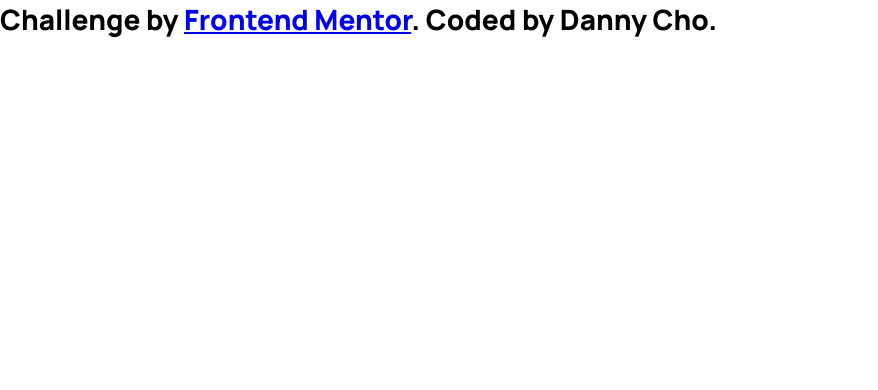
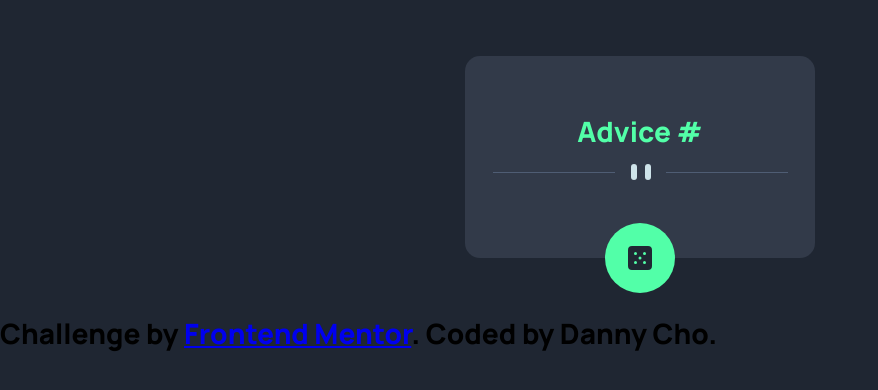
Before and after one commit to danheecho1/FEM_advice-generator-app, a plain HTML site: page index.html in a window 1280 px wide. Shown: the whole page, without its empty margins (0-878 px from the left). Drawn offline with Linux system fonts and the light colour scheme.

Commit message:
Overall HTML content and JS done; CSS WIP
Clicking the button will populate the advice # and content. Still need to correct styling and probably the placement of the button.

```diff
--- a/index.html
+++ b/index.html
@@ -11,8 +11,13 @@
 		<title>Frontend Mentor | Advice generator app</title>
 	</head>
 	<body class="viewport">
-        <main class="card">
-
+        <main class="viewport__card">
+            <h1 class="viewport__card__header">Advice #<span class="viewport__card__header__id"></span></h1>
+            <p class="viewport__card__advice"></p>
+            <img src="./images/pattern-divider-mobile.svg" alt="" class="viewport__card__divider">
+            <div class="viewport__card__button-div">
+                <img src="./images/icon-dice.svg" alt="" class="viewport__card__button" onclick="getAdvice()">
+            </div>
         </main>
 		<div class="attribution">
             Challenge by <a href="https://www.frontendmentor.io?ref=challenge" target="_blank" >Frontend Mentor</a>. Coded by Danny Cho.
--- a/script.js
+++ b/script.js
@@ -1,8 +1,11 @@
+const number = document.querySelector(".viewport__card__header__id")
+const quote = document.querySelector(".viewport__card__advice");
+
 function getAdvice() {
 	fetch("https://api.adviceslip.com/advice")
 		.then((response) => response.json())
 		.then((data) => {
-			const markup = document.getElementById("advice");
-			markup.innerHTML = data["slip"]["advice"];
+			number.innerHTML = data["slip"]["id"];
+			quote.innerHTML = '"' + data["slip"]["advice"] + '"';
 		});
 }
--- a/style.css
+++ b/style.css
@@ -13,3 +13,37 @@
 	font-family: 'Manrope', sans-serif;
 	font-size: 28px;
 }
+
+.viewport {
+	background-color: var(--clr-dark-blue);
+}
+
+.viewport__card {
+	margin: 2em auto;
+	padding: 2em 1em 0;
+	width: 350px;
+	background-color: var(--clr-dark-grayish-blue);
+	border-radius: 15px;
+	text-align: center;
+}
+
+.viewport__card__header {
+	color: var(--clr-green);
+}
+
+.viewport__card__advice {
+	color: var(--clr-cyan);
+}
+
+.viewport__card__button-div {
+	position: relative;
+	transform: translate(0, 50%);
+	background-color: var(--clr-green);
+	border-radius: 50%;
+	height: 70px;
+	width: 70px;
+	display: flex;
+	justify-content: center;
+	align-items: center;
+	margin: auto;
+}
```
